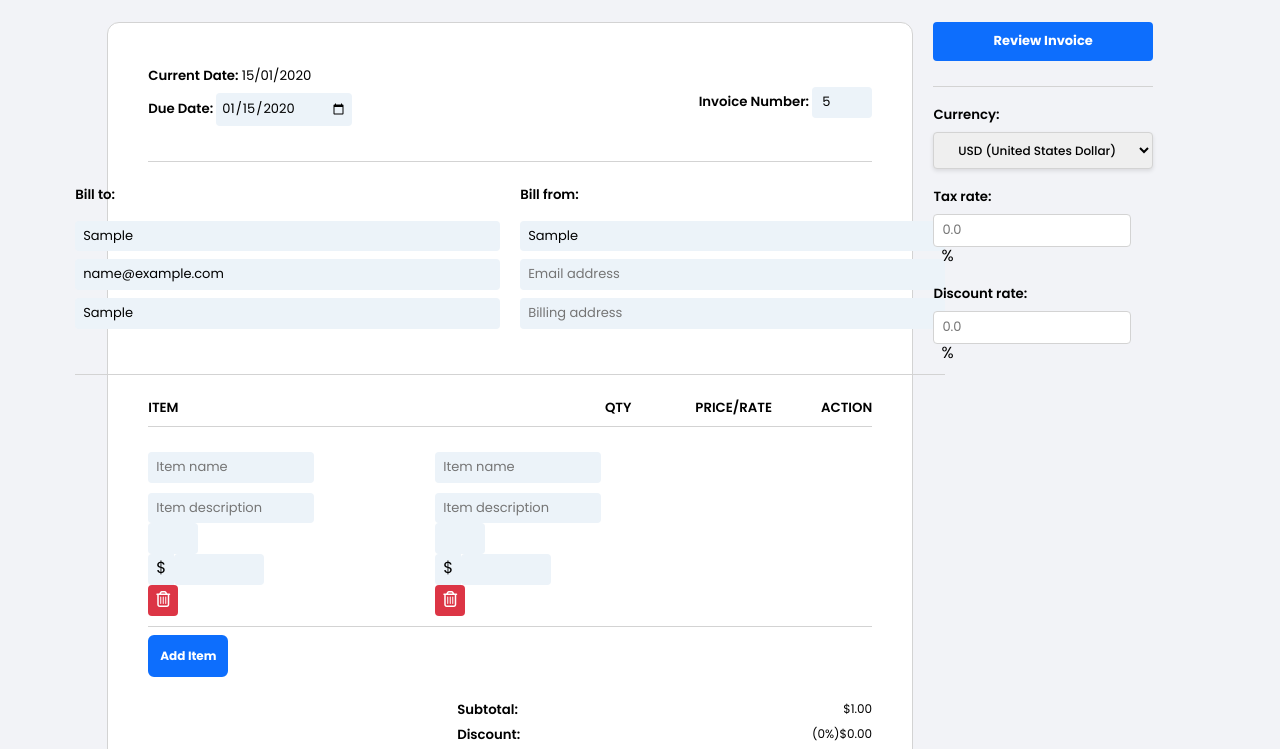
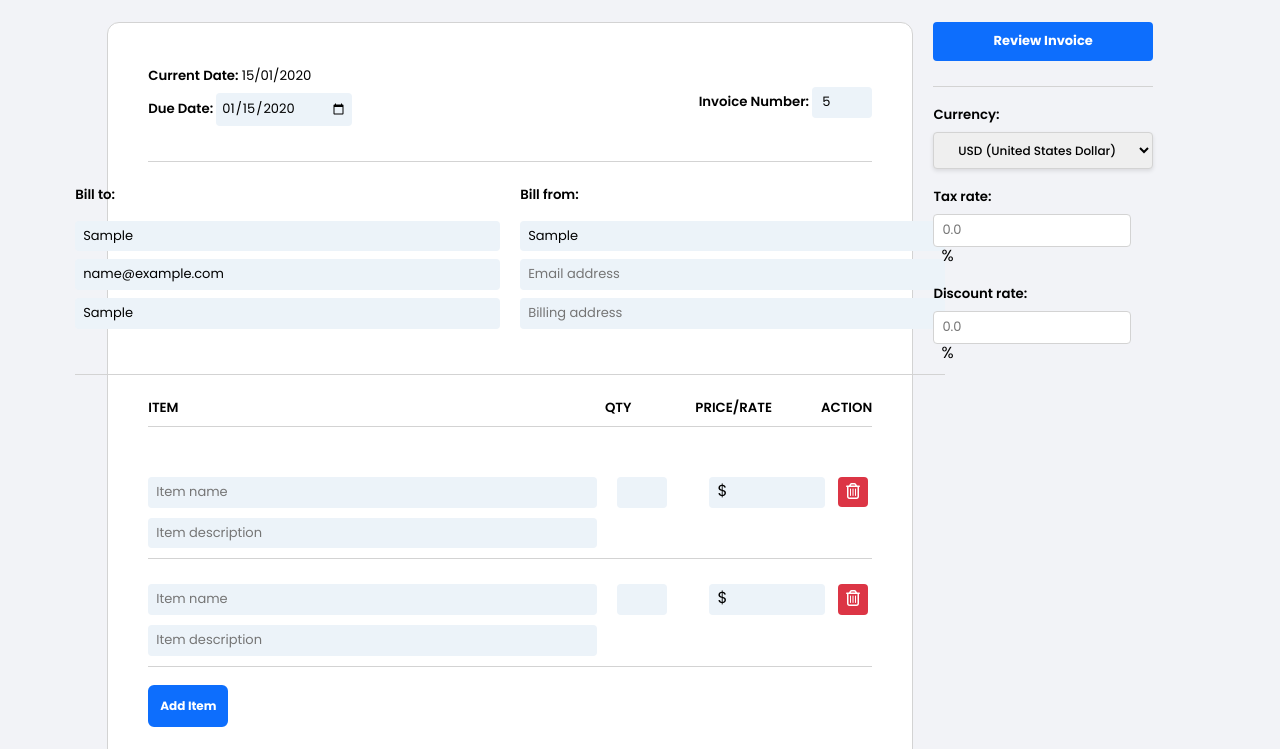
Before and after one commit to aruntutter/invoice-generator, a plain HTML site: page index.html in a window 1280 px wide. Both pictures are taken after typing "2020-01-15", "5", "Sample", "name@example.com", "Sample", "Sample" into the empty fields and a click on the button "Add Item". Shown: the top 749 px of the page. Drawn offline with Linux system fonts and the light colour scheme.

Commit message:
css updated

```diff
--- a/styles/style.css
+++ b/styles/style.css
@@ -164,6 +164,18 @@ input {
 /* Order Details */
 .item-detail {
   width: 90%;
+}
+
+.item-detail-box {
+  padding: 25px 0px 10px;
+  display: flex;
+  flex-direction: row;
+  gap: 20px;
+
+  border-bottom: 1px solid lightgray;
+}
+
+.container-item {
   padding: 25px 0px 10px;
   display: flex;
   flex-direction: row;
@@ -214,6 +226,8 @@ input {
 .item-price>input {
   padding: 8px 8px;
   width: 90px;
+  border-top-left-radius: 0px;
+  border-bottom-left-radius: 0px;
 }
 
 .item-price>span {
```
